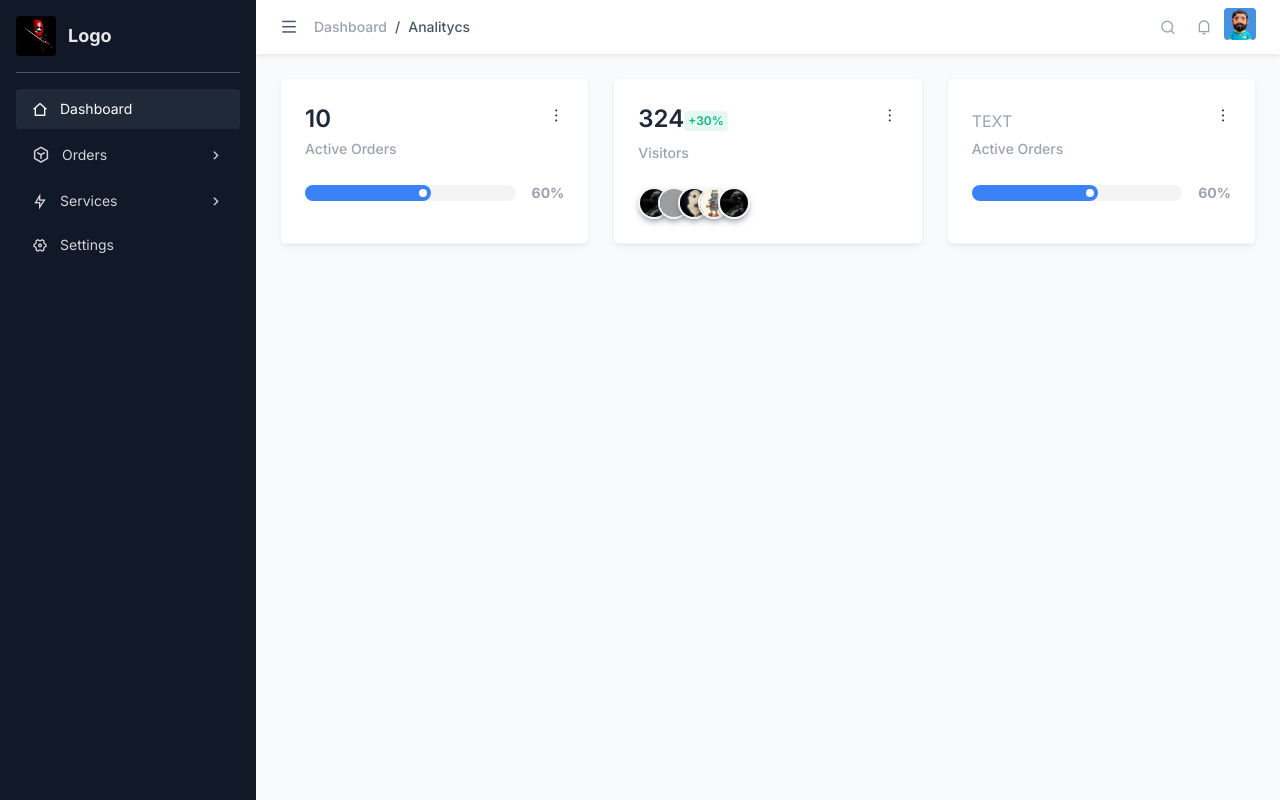
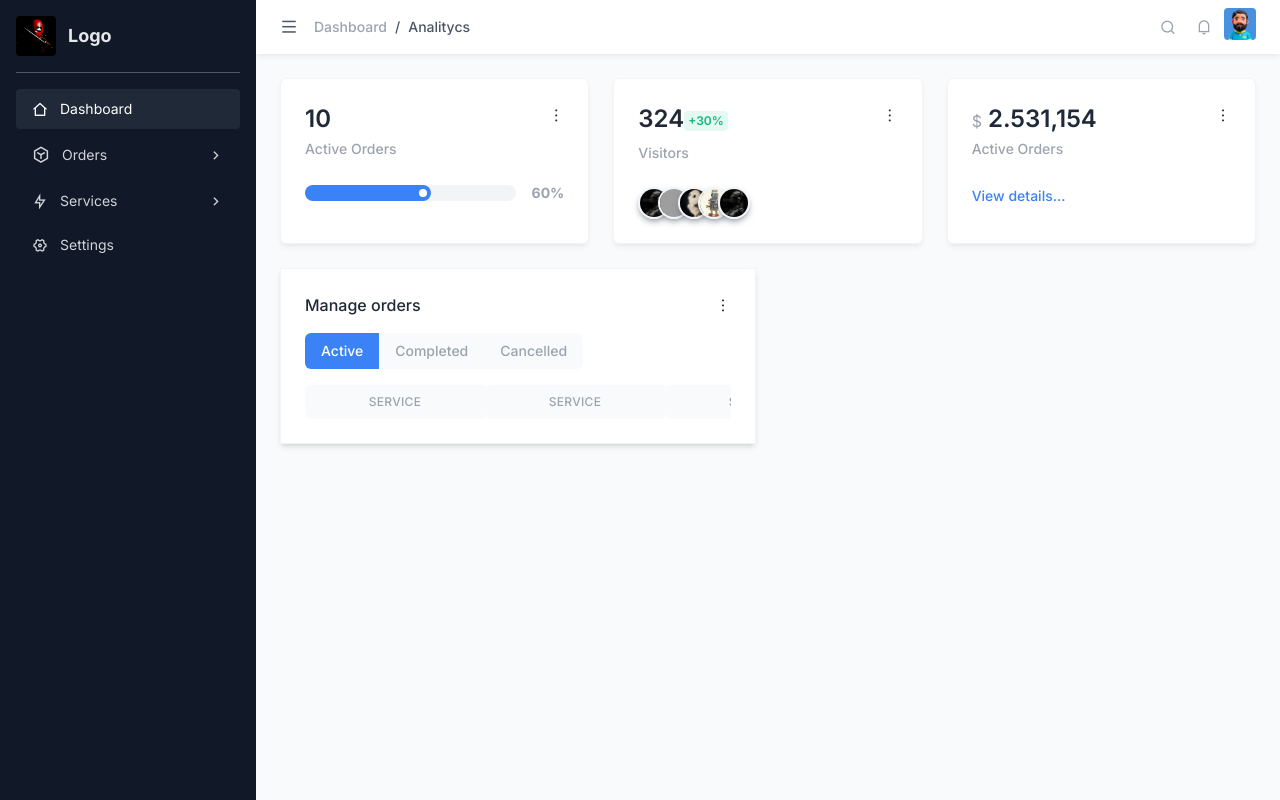
Before and after one commit to patoCode/dashboard_tw_basics, a website: page src/index.html in a window 1280 px wide. Drawn offline with nearby package versions, Linux system fonts and the light colour scheme; grey boxes are pictures that could not be loaded.

Commit message:
Maquetacion  de tabla

```diff
--- a/src/css/input.css
+++ b/src/css/input.css
@@ -4,3 +4,8 @@
 @tailwind base;
 @tailwind components;
 @tailwind utilities;
+
+
+.order-tab > .active{
+    @apply bg-blue-500 text-white hover:text-white;
+}
--- a/src/index.html
+++ b/src/index.html
@@ -514,7 +514,7 @@
         </ul>
       </div>
       <div class="p-6">
-        <div class="grid grid-cols-1 md:grid-cols-2 lg:grid-cols-3 gap-6">
+        <div class="grid grid-cols-1 md:grid-cols-2 lg:grid-cols-3 gap-6 mb-6">
           <!-- CARD 1 -->
           <div
             class="bg-white rounded-md border border-gray-100 p-6 shadow-md shadow-black/5"
@@ -616,9 +616,10 @@
             <div class="flex justify-between mb-6">
               <div>
                 <div class="text-2xl font-semibold mb-1">
-                  <span class="text-base font-normal text-gray-400">
-                    TEXT
-                  </span>
+                  <span class="text-base font-normal text-gray-400"
+                    >&dollar;</span
+                  >
+                  2.531,154
                 </div>
                 <div class="text-sm font-medium text-gray-400">
                   Active Orders
@@ -638,13 +639,67 @@
                 </ul>
               </div>
             </div>
-            <div class="flex items-center">
-              <div class="w-full bg-gray-100 rounded-full h-4">
-                <div class="h-full bg-blue-500 rounded-full w-[60%] p-1">
-                  <div class="w-2 h-2 rounded-full bg-white ml-auto"></div>
-                </div>
+            <a
+              href=""
+              class="text-blue-500 font-medium text-sm hover:text-blue-900"
+            >
+              View details...
+            </a>
+          </div>
+        </div>
+
+        <div class="grid grid-cols-1 md:grid-cols-2 gap-6">
+          <div
+            class="bg-white border border-gray-100 shadow-md shadow-black/10 p-6"
+          >
+            <div class="flex justify-between mb-4 items-start">
+              <div class="font-medium">Manage orders</div>
+              <div class="dropdown">
+                <i class="ri-more-2-line"></i>
               </div>
-              <span class="text-sm font-bold ml-4 text-gray-400">60%</span>
+            </div>
+            <div class="flex items-center mb-4 order-tab">
+              <button
+                type="button"
+                class="bg-gray-50 text-sm font-medium text-gray-400 py-2 px-4 rounded-tl-md rounded-bl-md hover:text-gray-700 active"
+              >
+                Active
+              </button>
+              <button
+                type="button"
+                class="bg-gray-50 text-sm font-medium text-gray-400 py-2 px-4 hover:text-gray-700"
+              >
+                Completed
+              </button>
+              <button
+                type="button"
+                class="bg-gray-50 text-sm font-medium text-gray-400 py-2 px-4 rounded-tr-md rounded-br-md"
+              >
+                Cancelled
+              </button>
+            </div>
+            <div class="overflow-x-auto">
+              <table class="w-full min-w-[540px]">
+                <thead>
+                  <tr>
+                    <th
+                      class="text-[12px] uppercase tracking-wide font-medium text-gray-400 py-2 px-4 bg-gray-50 rounded-tl-md rounded-bl-md"
+                    >
+                      Service
+                    </th>
+                    <th
+                      class="text-[12px] uppercase tracking-wide font-medium text-gray-400 py-2 px-4 bg-gray-50 rounded-tl-md rounded-bl-md"
+                    >
+                      Service
+                    </th>
+                    <th
+                      class="text-[12px] uppercase tracking-wide font-medium text-gray-400 py-2 px-4 bg-gray-50 rounded-tl-md rounded-bl-md"
+                    >
+                      Service
+                    </th>
+                  </tr>
+                </thead>
+              </table>
             </div>
           </div>
         </div>
```
Also changed, not shown: src/css/style.css.
